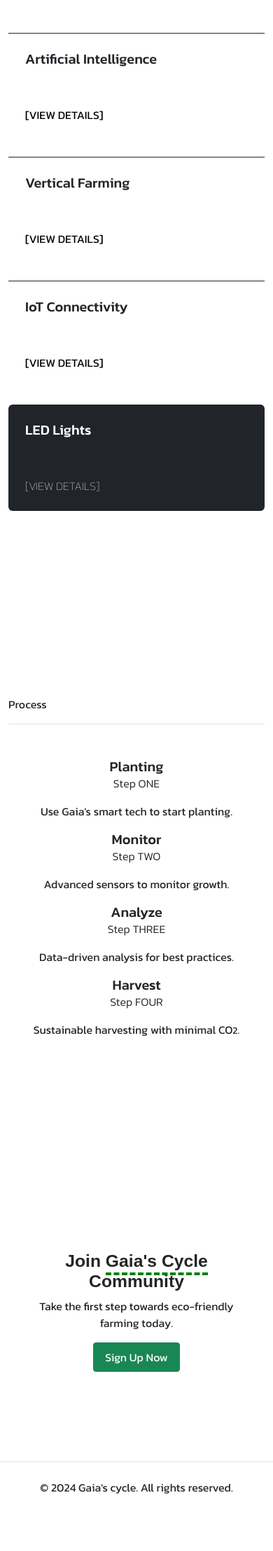
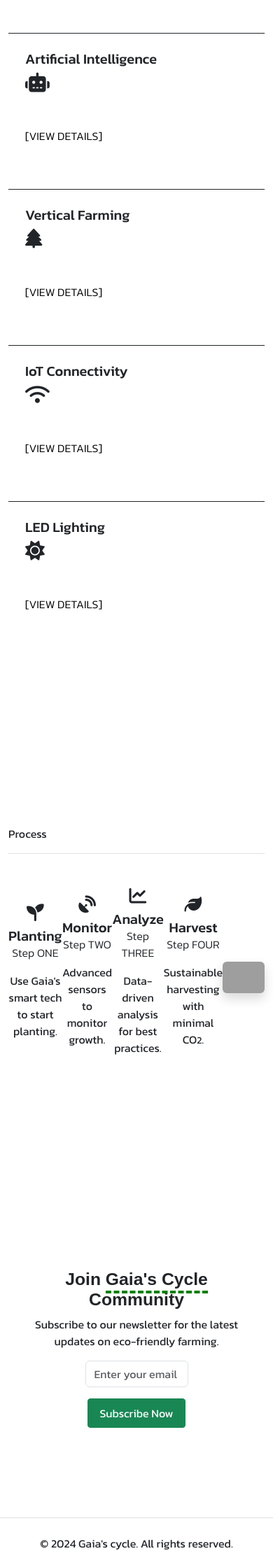
Before and after one commit to YouunFruit/GaiasCycle, a FastAPI app: page / in a window 390 px wide. Shown: the part 2886-5102 px from the top of the page at 70% size. Before the commit the page ends 5020 px from the top, so only its background shows below. Run offline with FastAPI, Linux system fonts and the light colour scheme; some web fonts are replaced; grey boxes are pictures that could not be loaded.

Commit message:
Update templates and improve styling; add Font Awesome, adjust paths, and clean up unused code
Resolves #22, resolves #32

```diff
--- a/app/main.py
+++ b/app/main.py
@@ -45,7 +45,6 @@ async def read_root(req:Request):
 async def read_root(req:Request):
     return templates.TemplateResponse("listFarms.html",{"request":req})
 
-
 @app.get("/admin/statistics", response_class=HTMLResponse)
 async def read_root(req:Request):
     return templates.TemplateResponse("statistics.html",{"request":req})
@@ -54,9 +53,9 @@ async def read_root(req:Request):
 async def read_root(req:Request):
     return templates.TemplateResponse("listInventory.html",{"request":req})
 
-@app.get("/signUp", response_class=HTMLResponse)
-async def read_root(req:Request):
-    return templates.TemplateResponse("signUp.html",{"request":req})
+# @app.get("/signUp", response_class=HTMLResponse)
+# async def read_root(req:Request):
+#     return templates.TemplateResponse("signUp.html",{"request":req})
 
 @app.get("/tutorial", response_class=HTMLResponse)
 async def read_root(req:Request):
@@ -70,9 +69,9 @@ async def read_root(req:Request):
 async def read_root(req:Request):
     return templates.TemplateResponse("listUsers.html",{"request":req})
 
-@app.get("/login", response_class=HTMLResponse)
-async def read_root(req:Request):
-    return templates.TemplateResponse("logIn.html",{"request":req})
+# @app.get("/login", response_class=HTMLResponse)
+# async def read_root(req:Request):
+#     return templates.TemplateResponse("logIn.html",{"request":req})
 
 @app.get("/admin", response_class=HTMLResponse)
 async def read_root(req:Request):
--- a/app/templates/base.html
+++ b/app/templates/base.html
@@ -7,7 +7,8 @@
     <link href="https://cdn.jsdelivr.net/npm/bootstrap@5.3.3/dist/css/bootstrap.min.css" rel="stylesheet" integrity="sha384-QWTKZyjpPEjISv5WaRU9OFeRpok6YctnYmDr5pNlyT2bRjXh0JMhjY6hW+ALEwIH" crossorigin="anonymous">
     <script src="https://cdn.jsdelivr.net/npm/bootstrap@5.3.3/dist/js/bootstrap.bundle.min.js" integrity="sha384-YvpcrYf0tY3lHB60NNkmXc5s9fDVZLESaAA55NDzOxhy9GkcIdslK1eN7N6jIeHz" crossorigin="anonymous"></script>
     <!-- Fonts -->
-    <link rel="stylesheet" href="styles/fonts.css">
+    <link rel="stylesheet" href="../styles/fonts.css">
+    <link rel="stylesheet" href="https://cdnjs.cloudflare.com/ajax/libs/font-awesome/6.7.1/css/all.min.css">
 </head>
 <body>
 <div class="navbar">
--- a/app/templates/home.html
+++ b/app/templates/home.html
@@ -1,16 +1,15 @@
 {% extends "base.html"%}
 {% block content%}
     <section class="mt-0 mb-0">
-        <div class="image-gradient vh-100 d-flex align-items-end justify-content-center text-center">
+        <div class="image-gradient vh-100 d-flex align-items-center justify-content-center text-center">
             <div class="text-white mb-4">
                 <h1 class="fw-bold display-1">Gaya's Cycle</h1>
-                <div class="d-flex justify-content-between fs-5 fw-lighter mt-4">
-                    <p class="transparent">BE PART OF THE GLOBAL SHIFT TOWARDS CLEAN, SUSTAINABLE ENERGY RECOURCES.</p>
-                    <div class="d-flex align-items-center">
-                        <a href="#introduction" class="text-white text-decoration-none">Explore more</a>
+                <div class="d-flex flex-column align-items-center fs-5 fw-lighter mt-4">
+                    <p class="transparent">BE PART OF THE GLOBAL SHIFT TOWARDS CLEAN, SUSTAINABLE FOOD RESOURCES.</p>
+                    <a href="#registration" class="text-decoration-none display-6 green h2 btn btn-success">
+                        Explore now
                         <i class="fas fa-arrow-down ms-2"></i>
-                    </div>
-
+                    </a>
                 </div>
             </div>
         </div>
@@ -100,67 +99,86 @@
     </section>
 
     <!-- Technologies Section -->
+    <script>
+        function changeImage(newImage) {
+            document.getElementById('techImage').src = newImage;
+        }
+    </script>
+
+    <style>
+        .pointer{
+            cursor: pointer;
+        }
+    </style>
+
+    <!-- Inside your HTML -->
     <section class="container mt-5">
         <div class="header mb-5">
             <div class="d-flex justify-content-between border-bottom my-4 text-monospace">
-                <p >Technology</p>
+                <p>Technology</p>
             </div>
-
             <h1 class="text-right">Powered by <br> <span class="fw-bolder underline">next-gen</span> Technologies</h1>
         </div>
 
         <div class="row d-flex align-items-stretch">
             <div class="col-md-6 mb-5">
-                <img src="https://plus.unsplash.com/premium_photo-1663076306950-f6602c629ff4?q=80&w=3357&auto=format&fit=crop&ixlib=rb-4.0.3&ixid=M3wxMjA3fDB8MHxwaG90by1wYWdlfHx8fGVufDB8fHx8fA%3D%3D"
-                     alt="" class="img-fluid rounded" style="object-fit:cover; height: 100%; width: 100%;">
+                <img id="techImage"
+                    src="https://plus.unsplash.com/premium_photo-1663076306950-f6602c629ff4?q=80&w=3357&auto=format&fit=crop&ixlib=rb-4.0.3&ixid=M3wxMjA3fDB8MHxwaG90by1wYWdlfHx8fGVufDB8fHx8fA%3D%3D"
+                    alt="" class="img-fluid rounded" style="object-fit:cover; height: 100%; width: 100%;">
             </div>
-            <!-- Tech tiles -->
+
             <div class="col-md-6">
                 <div class="row">
                     <div class="col-md-6 mb-4">
                         <div class="tile border-top border-dark p-4 h-100 d-flex flex-column justify-content-between"
-                             style="height: 100%;">
+                            style="height: 100%;">
                             <div class="pb-5">
                                 <h5>Artificial Intelligence</h5>
                                 <i class="fas fa-robot fs-1"></i>
                             </div>
-                            <a href="#" class="text-black text-decoration-none fw-lighte">[VIEW DETAILS]</a>
+                            <p class="pointer text-black text-decoration-none fw-light"
+                                onclick="changeImage('https://images.unsplash.com/photo-1655393001768-d946c97d6fd1?q=80&w=1776&auto=format&fit=crop&ixlib=rb-4.0.3&ixid=M3wxMjA3fDB8MHxwaG90by1wYWdlfHx8fGVufDB8fHx8fA%3D%3D')">[VIEW DETAILS]</a>
                         </div>
                     </div>
+
                     <div class="col-md-6 mb-4">
                         <div class="tile border-top border-dark p-4 h-100 d-flex flex-column justify-content-between"
-                             style="height: 100%;">
+                            style="height: 100%;">
                             <div class="pb-5">
                                 <h5>Vertical Farming</h5>
                                 <i class="fas fa-tree fs-1"></i>
                             </div>
-                            <a href="#" class="text-black text-decoration-none fw-lighte">[VIEW DETAILS]</a>
+                            <p class="pointer text-black text-decoration-none fw-light"
+                                onclick="changeImage('https://upload.wikimedia.org/wikipedia/commons/1/10/Hydroponic_vertical_farm.jpg')">[VIEW DETAILS]</a>
                         </div>
                     </div>
+
                     <div class="col-md-6 mb-4">
-                        <div class="tile border-top border-dark p-4 h-100 d-flex flex-column justify-content-between"
-                             style="height: 100%;">
+                        <div class="tile border-top border-dark p-4 h-100 d-flex flex-column justify-content-between" style="height: 100%;">
                             <div class="pb-5">
                                 <h5>IoT Connectivity</h5>
                                 <i class="fas fa-wifi fs-1"></i>
                             </div>
-                            <a href="#" class="text-black text-decoration-none fw-lighte">[VIEW DETAILS]</a>
+                            <p class="pointer text-black text-decoration-none fw-light"
+                                onclick="changeImage('https://dri.es/files/cache/blog/esp32-s3-with-sht41-1280w.jpg')">[VIEW DETAILS]</a>
                         </div>
                     </div>
+
                     <div class="col-md-6 mb-4">
-                        <div class="tile p-4 h-100 d-flex flex-column justify-content-between text-white rounded bg-dark"
-                             style="height: 100%;">
+                        <div class="tile border-top border-dark p-4 h-100 d-flex flex-column justify-content-between" style="height: 100%;">
                             <div class="pb-5">
-                                <h5 >LED Lights</h5>
+                                <h5>LED Lighting</h5>
                                 <i class="fas fa-sun fs-1"></i>
                             </div>
-                            <a href="#" class="text-decoration-none text-white fw-lighter">[VIEW DETAILS]</a>
+                            <p class="pointer text-black text-decoration-none fw-light"
+                                onclick="changeImage('https://upload.wikimedia.org/wikipedia/commons/8/81/Aspect_Black_20W_Growlight_over_Bonsai.jpg')">[VIEW DETAILS]</a>
                         </div>
                     </div>
                 </div>
             </div>
         </div>
     </section>
+
 
     <!-- Process Section -->
     <section class="container mt-5">
@@ -170,38 +188,62 @@
             </div>
         </div>
 
-        <div class="row">
-            <div class="col-md-3 text-center">
+        <style>
+            .custom-row {
+                display: flex;
+                justify-content: space-between;
+                align-items: center;
+            }
+
+            .custom-row .col-sm-2 img {
+                height: 100%;
+                width: auto;
+            }
+        </style>
+
+        <div class="custom-row">
+            <div class="col-sm-2 text-center">
                 <i class="fas fa-seedling fs-2 mb-2"></i>
                 <h5 class="mb-0">Planting</h5>
                 <p class="fw-light">Step ONE</p>
                 <p>Use Gaia's smart tech to start planting.</p>
             </div>
-            <div class="col-md-3 text-center">
+            <div class="col-sm-2 text-center">
                 <i class="fas fa-satellite-dish fs-2 mb-2"></i>
                 <h5 class="mb-0">Monitor</h5>
                 <p class="fw-light">Step TWO</p>
                 <p>Advanced sensors to monitor growth.</p>
             </div>
-            <div class="col-md-3 text-center">
+            <div class="col-sm-2 text-center">
                 <i class="fas fa-chart-line fs-2 mb-2"></i>
                 <h5 class="mb-0">Analyze</h5>
                 <p class="fw-light">Step THREE</p>
                 <p>Data-driven analysis for best practices.</p>
             </div>
-            <div class="col-md-3 text-center">
+            <div class="col-sm-2 text-center">
                 <i class="fas fa-leaf fs-2 mb-2"></i>
                 <h5 class="mb-0">Harvest</h5>
                 <p class="fw-light">Step FOUR</p>
                 <p>Sustainable harvesting with minimal CO<small>2</small>.</p>
             </div>
+            <div class="col-sm-2 text-center">
+                <img src="https://upload.wikimedia.org/wikipedia/commons/c/c7/Sunflower_growing_time_lapse.gif" alt="Plant grow"
+                    class="img-fluid rounded shadow">
+            </div>
         </div>
+
+
     </section>
 
     <!-- Call to Action Section -->
-    <section id="contribute" class="container-fluid p-5 text-center" style="margin-bottom: 5rem !important;">
+    <section id="contribute" class="container p-5 text-center" style="margin-bottom: 5rem !important;">
         <h2 class="fw-bold">Join <span class="underline">Gaia's Cycle</span> Community</h2>
-        <p>Take the first step towards eco-friendly farming today.</p>
-        <a href="signUp.html" class="btn btn-success">Sign Up Now</a>
+        <p>Subscribe to our newsletter for the latest updates on eco-friendly farming.</p>
+        <form action="subscribe.html" method="post" class="d-flex flex-column align-items-center">
+            <div class="mb-3 w-50">
+                <input type="email" class="form-control" id="email" name="email" placeholder="Enter your email" required>
+            </div>
+            <button type="submit" class="btn btn-success">Subscribe Now</button>
+        </form>
     </section>
 {%endblock%}
```
Also changed, not shown: app/templates/aboutUs.html (+0 -18 lines), app/templates/tutorial.html (+12 -7 lines), 1 other file.
